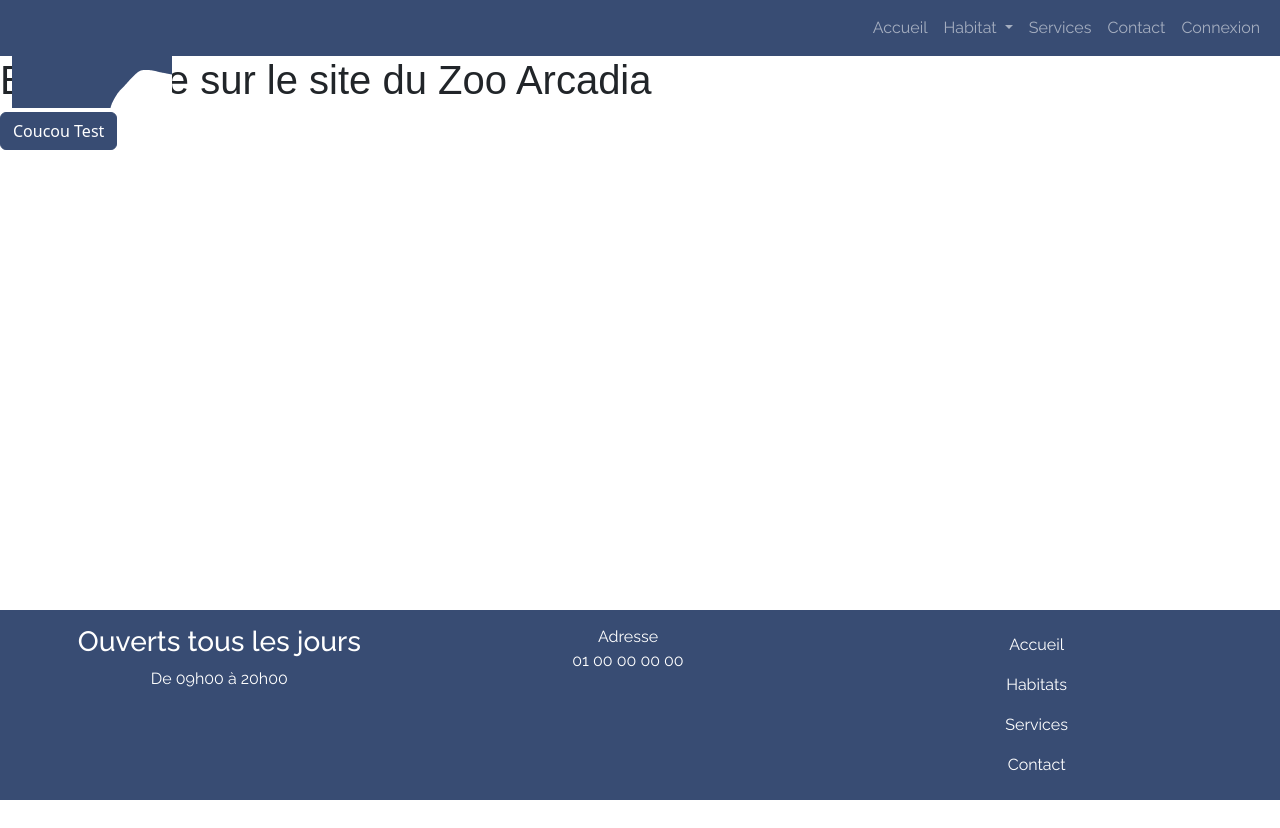
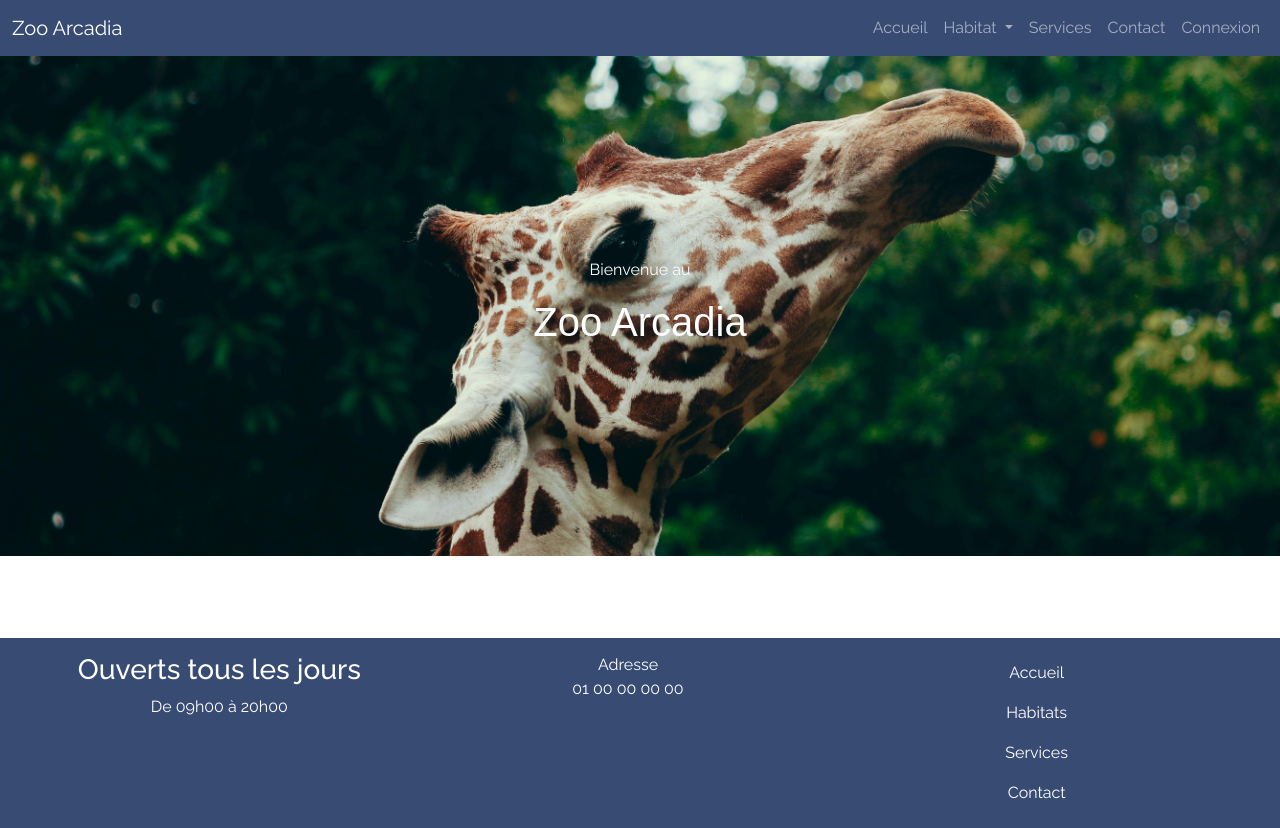
Before and after one commit to GilPB93/Project-test, a website with bundled scripts: page index.html in a window 1280 px wide. Before the commit the page ends 800 px from the top, so only its background shows below. Built offline with nearby package versions, Linux system fonts and the light colour scheme; files whose address does not match are found by name; a web font is replaced by a local one.

Commit message:
Add images + bloc bigtitle

```diff
--- a/Pages/home.html
+++ b/Pages/home.html
@@ -1,3 +1,7 @@
-<h1> Bienvenue sur le site du Zoo Arcadia</h1>
 
-<button class="btn btn-primary">Coucou Test</button>
+<div class="hero-scene text-center text-white">
+    <div class="hero-scene-content">
+        <p>Bienvenue au</p>
+        <h1>Zoo Arcadia</h1>
+    </div>
+</div>
--- a/scss/main.scss
+++ b/scss/main.scss
@@ -1,26 +1,53 @@
 @import 'custom';
 
-html {
+html{
     position: relative;
     min-height: 100%;
 
 }
 
-main {
+main{
     margin-bottom: 272px;
 }
 
-footer.footer {
+footer.footer{
     padding: 15px;
     position: absolute;
     bottom: 0;
     width: 100%;
 }
 
-h1 {
+h1{
     font-family: 'Rubik Dirt', sans-serif;
 }
 
-p, div {
+p, div{
     font-family: 'Raleway', sans-serif;
 }
+
+.hero-scene{
+    position: relative;
+    &::before{
+        content:"";
+        position: absolute;
+        top:0;
+        left:0;
+        width:100%;
+        height:100%;
+        background-image: url(../images/girafe1.jpg);
+        background-size: cover;
+    }
+
+    *{
+        //Positionner les éléments devant le ::before
+        position:relative;
+    }
+
+    .hero-scene-content{
+        height: 500px;
+        display: flex;
+        flex-direction: column;
+        align-items: center;
+        justify-content: center;
+    }
+}
```
Also changed, not shown: images/elephant.jpg (added), images/girafe1.jpg (added), scss/main.css, 2 other files.
